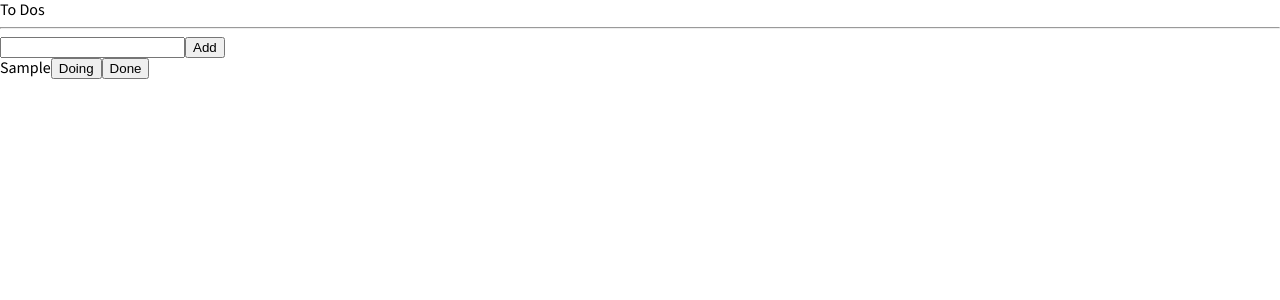
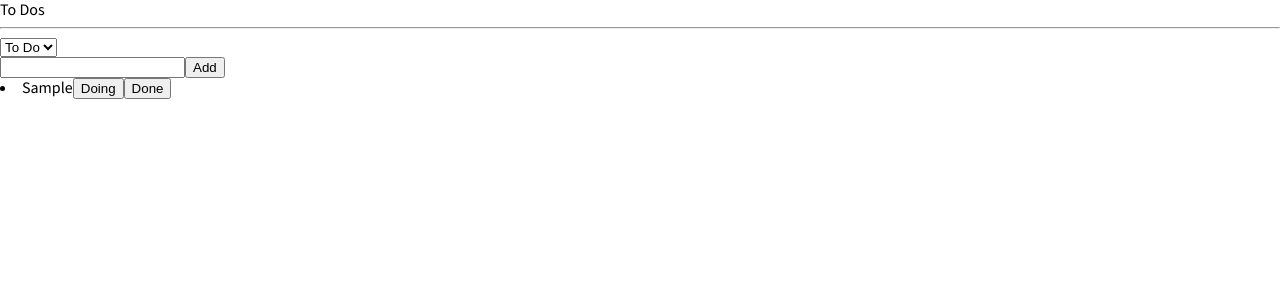
Before and after one commit to okyewon/react-masterclass, a React (Vite) app in the folder todo-list/: page / in a window 1280 px wide. Both pictures are taken after typing "Sample" into the empty fields and a click on the button "Add". Shown: the top 300 px of the page. Built offline with nearby package versions, Linux system fonts and the light colour scheme.

Commit message:
feat: selector로 카테고리별 todo-list 필터링해서 보여주기/중복되는 categories 타입은 enum으로 분류

```diff
--- a/todo-list/src/CreateToDo.tsx
+++ b/todo-list/src/CreateToDo.tsx
@@ -1,6 +1,6 @@
 import { useForm } from "react-hook-form";
-import { useSetRecoilState } from "recoil";
-import { toDoState } from "./atoms";
+import { useRecoilValue, useSetRecoilState } from "recoil";
+import { categoryState, toDoState } from "./atoms";
 
 interface IForm {
   toDo: string;
@@ -8,10 +8,11 @@
 
 function CreateToDo() {
   const setToDos = useSetRecoilState(toDoState);
+  const category = useRecoilValue(categoryState);
   const { register, handleSubmit, setValue } = useForm<IForm>();
   const handleValid = ({ toDo }: IForm) => {
     setToDos((oldToDos) => [
-      { text: toDo, id: Date.now(), category: "TO_DO" },
+      { text: toDo, id: Date.now(), category },
       ...oldToDos,
     ]);
     setValue("toDo", "");
--- a/todo-list/src/ToDo.tsx
+++ b/todo-list/src/ToDo.tsx
@@ -1,5 +1,5 @@
 import { useSetRecoilState } from "recoil";
-import { IToDo, toDoState } from "./atoms";
+import { Categories, IToDo, toDoState } from "./atoms";
 
 function ToDo({ text, category, id }: IToDo) {
   const setToDos = useSetRecoilState(toDoState);
@@ -9,7 +9,7 @@
     } = event;
     setToDos((oldToDos) => {
       const targetIndex = oldToDos.findIndex((toDo) => toDo.id === id);
-      const newToDo = { text, id, category: name as IToDo["category"] };
+      const newToDo = { text, id, category: name as any };
       return [
         ...oldToDos.slice(0, targetIndex),
         newToDo,
@@ -20,18 +20,18 @@
   return (
     <li>
       {text}
-      {category !== "TO_DO" && (
-        <button name="TO_DO" onClick={onClick}>
+      {category !== Categories.TO_DO && (
+        <button name={Categories.TO_DO} onClick={onClick}>
           Todo
         </button>
       )}
-      {category !== "DOING" && (
-        <button name="DOING" onClick={onClick}>
+      {category !== Categories.DOING && (
+        <button name={Categories.DOING} onClick={onClick}>
           Doing
         </button>
       )}
-      {category !== "DONE" && (
-        <button name="DONE" onClick={onClick}>
+      {category !== Categories.DONE && (
+        <button name={Categories.DONE} onClick={onClick}>
           Done
         </button>
       )}
--- a/todo-list/src/TodoList.tsx
+++ b/todo-list/src/TodoList.tsx
@@ -1,21 +1,28 @@
-import { useRecoilValue } from "recoil";
-import { toDoState } from "./atoms";
+import { useRecoilState, useRecoilValue } from "recoil";
+import { Categories, categoryState, toDoSelector } from "./atoms";
 import CreateToDo from "./CreateToDo";
 import ToDo from "./ToDo";
 
 function TodoList() {
-  const toDos = useRecoilValue(toDoState);
+  const toDos = useRecoilValue(toDoSelector);
+  const [category, setCategory] = useRecoilState(categoryState);
+  const onInput = (event: React.FormEvent<HTMLSelectElement>) => {
+    setCategory(event.currentTarget.value as any);
+  };
 
   return (
     <div>
       <h1>To Dos</h1>
       <hr />
+      <select value={category} onInput={onInput}>
+        <option value={Categories.TO_DO}>To Do</option>
+        <option value={Categories.DOING}>Doing</option>
+        <option value={Categories.DONE}>Done</option>
+      </select>
       <CreateToDo />
-      <ul>
-        {toDos.map((toDo) => (
-          <ToDo key={toDo.id} {...toDo} />
-        ))}
-      </ul>
+      {toDos.map((toDo) => (
+        <ToDo key={toDo.id} {...toDo} />
+      ))}
     </div>
   );
 }
--- a/todo-list/src/atoms.tsx
+++ b/todo-list/src/atoms.tsx
@@ -1,12 +1,32 @@
-import { atom } from "recoil";
+import { atom, selector } from "recoil";
+
+export enum Categories {
+  "TO_DO" = "TO_DO",
+  "DOING" = "DOING",
+  "DONE" = "DONE",
+}
 
 export interface IToDo {
   text: string;
   id: number;
-  category: "TO_DO" | "DOING" | "DONE";
+  category: Categories;
 }
+
+export const categoryState = atom<Categories>({
+  key: "category",
+  default: Categories.TO_DO,
+});
 
 export const toDoState = atom<IToDo[]>({
   key: "toDo",
   default: [],
 });
+
+export const toDoSelector = selector({
+  key: "toDoSelector",
+  get: ({ get }) => {
+    const toDos = get(toDoState);
+    const category = get(categoryState);
+    return toDos.filter((toDo) => toDo.category === category);
+  },
+});
```
